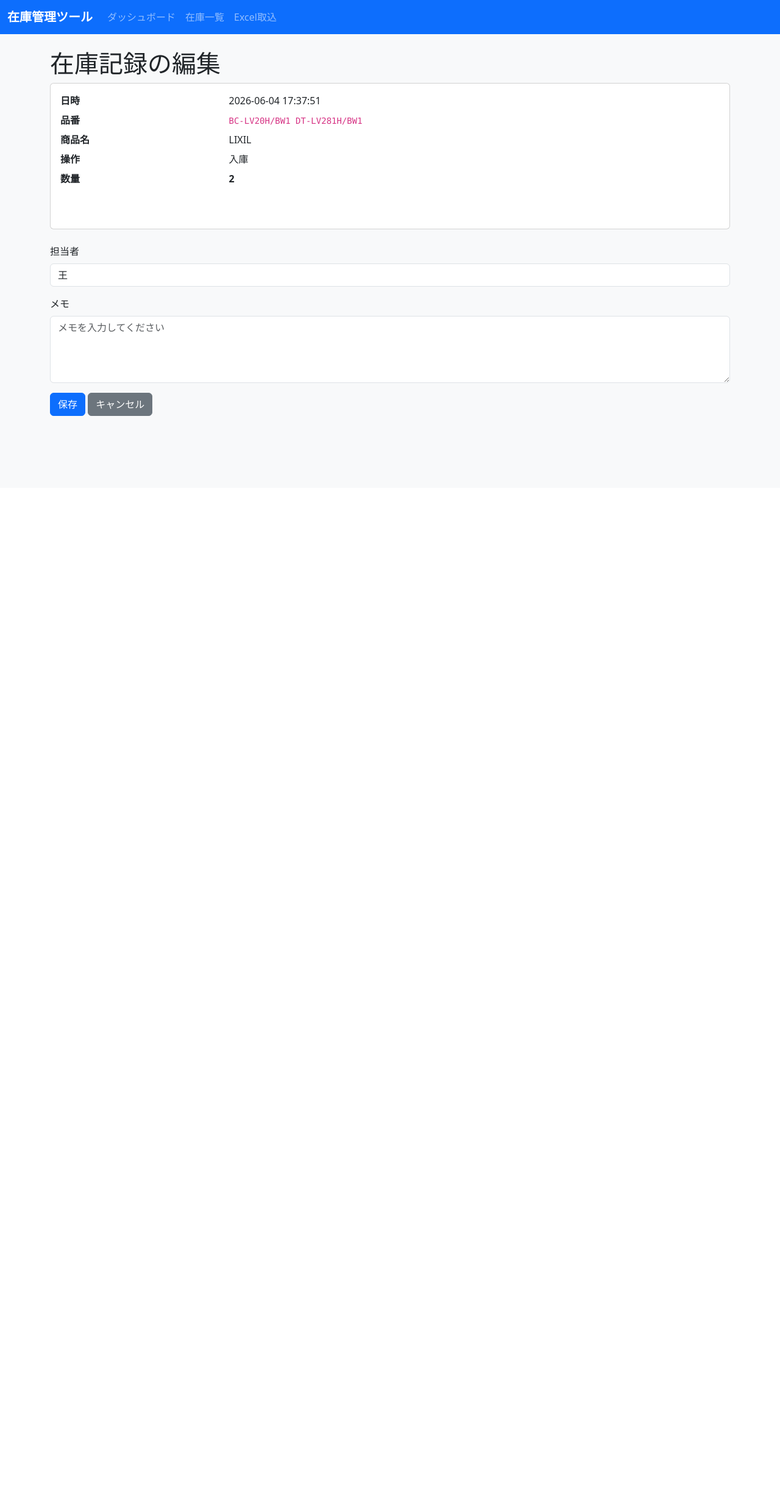
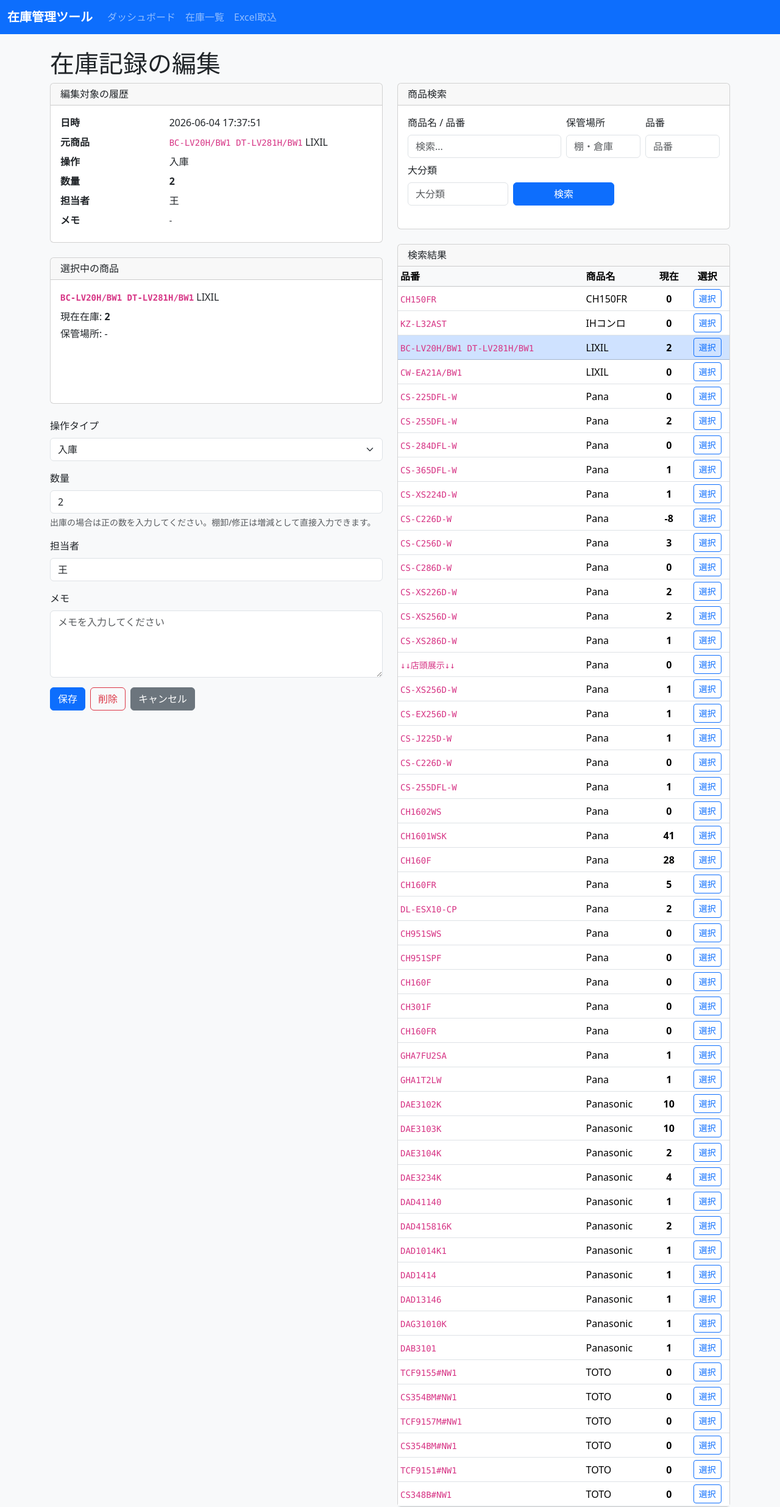
Before and after one commit to 970628809/Inventory, a Flask app: page /stock/log/edit/1 in a window 1280 px wide. Shown: the whole page at 61% size. Before the commit the page ends 682 px from the top, so only its background shows below. Run offline with Flask 2, Linux system fonts and the light colour scheme; data comes from the database, SQL or seed files in the repository; both versions use the stored data as it was after the commit.

Commit message:
before excel output2

```diff
--- a/inventory_app/app.py
+++ b/inventory_app/app.py
@@ -172,6 +172,14 @@ def parse_int(value):
             return int(float(value))
         except Exception:
             return 0
+
+
+def compute_stock_delta(operation_type, quantity):
+    if operation_type == "inbound":
+        return quantity
+    if operation_type == "outbound":
+        return -quantity
+    return quantity
 
 
 def get_cell(sheet, row, col):
@@ -488,27 +496,115 @@ def alert_settings(alert_type):
 
 @app.route("/stock/log/edit/<int:log_id>", methods=["GET", "POST"])
 def edit_stock_log(log_id):
+    params = parse_search_args()
+    selected_product_id = request.args.get("selected_product_id", type=int)
+
     conn = get_db_connection()
     log = conn.execute(
-        "SELECT stock_logs.*, products.name, products.sku FROM stock_logs JOIN products ON stock_logs.product_id = products.id WHERE stock_logs.id = ?",
+        "SELECT stock_logs.*, products.name, products.sku, products.current_stock AS product_current_stock FROM stock_logs JOIN products ON stock_logs.product_id = products.id WHERE stock_logs.id = ?",
         (log_id,),
     ).fetchone()
     if log is None:
         conn.close()
         return "ログが見つかりません。", 404
 
+    old_product = conn.execute(
+        "SELECT * FROM products WHERE id = ?",
+        (log["product_id"],),
+    ).fetchone()
+
+    search_sql, search_values = build_product_query(params)
+    search_results = conn.execute(search_sql + " LIMIT 50", search_values).fetchall()
+
+    if selected_product_id:
+        selected_product = conn.execute(
+            "SELECT * FROM products WHERE id = ?",
+            (selected_product_id,),
+        ).fetchone()
+        if selected_product is None:
+            selected_product = old_product
+    else:
+        selected_product = old_product
+
+    selected_product_id = selected_product["id"]
+
     error_message = None
     if request.method == "POST":
+        action = request.form.get("action", "save")
+        if action == "delete_log":
+            old_delta = compute_stock_delta(log["operation_type"], log["quantity"])
+            new_stock = old_product["current_stock"] - old_delta
+            conn.execute(
+                "UPDATE products SET current_stock = ?, updated_at = ? WHERE id = ?",
+                (new_stock, datetime.now().strftime("%Y-%m-%d %H:%M:%S"), old_product["id"]),
+            )
+            conn.execute("DELETE FROM stock_logs WHERE id = ?", (log_id,))
+            conn.commit()
+            conn.close()
+            flash("在庫記録を削除しました。", "success")
+            return redirect(url_for("dashboard"))
+
+        target_product_id = request.form.get("product_id", type=int)
+        operation_type = request.form.get("operation_type", log["operation_type"])
+        quantity = request.form.get("quantity", type=int)
         staff_name = request.form.get("staff_name", "").strip()
         note = request.form.get("note", "").strip()
-        conn.execute(
-            "UPDATE stock_logs SET staff_name = ?, note = ? WHERE id = ?",
-            (staff_name, note, log_id),
-        )
-        conn.commit()
-        conn.close()
-        flash("在庫記録を更新しました。", "success")
-        return redirect(url_for("dashboard"))
+
+        if target_product_id is None:
+            error_message = "商品を選択してください。"
+        elif operation_type not in ["inbound", "outbound", "adjustment", "modification"]:
+            error_message = "有効な操作タイプを選択してください。"
+        elif quantity is None:
+            error_message = "数量を入力してください。"
+        elif quantity < 0 and operation_type in ["inbound", "outbound"]:
+            error_message = "入庫または出庫の数量は0以上で入力してください。"
+        else:
+            old_delta = compute_stock_delta(log["operation_type"], log["quantity"])
+            new_delta = compute_stock_delta(operation_type, quantity)
+            if operation_type == "outbound":
+                quantity = abs(quantity)
+                new_delta = -quantity
+
+            if target_product_id == old_product["id"]:
+                new_stock = old_product["current_stock"] + (new_delta - old_delta)
+                if new_stock < 0:
+                    error_message = "在庫数が負になります。数量を調整してください。"
+                else:
+                    conn.execute(
+                        "UPDATE products SET current_stock = ?, updated_at = ? WHERE id = ?",
+                        (new_stock, datetime.now().strftime("%Y-%m-%d %H:%M:%S"), old_product["id"]),
+                    )
+            else:
+                target_product = conn.execute(
+                    "SELECT * FROM products WHERE id = ?",
+                    (target_product_id,),
+                ).fetchone()
+                if target_product is None:
+                    error_message = "選択した商品が見つかりません。"
+                else:
+                    new_stock_old = old_product["current_stock"] - old_delta
+                    new_stock_target = target_product["current_stock"] + new_delta
+                    if new_stock_old < 0 or new_stock_target < 0:
+                        error_message = "在庫数が負になります。商品と数量を確認してください。"
+                    else:
+                        conn.execute(
+                            "UPDATE products SET current_stock = ?, updated_at = ? WHERE id = ?",
+                            (new_stock_old, datetime.now().strftime("%Y-%m-%d %H:%M:%S"), old_product["id"]),
+                        )
+                        conn.execute(
+                            "UPDATE products SET current_stock = ?, updated_at = ? WHERE id = ?",
+                            (new_stock_target, datetime.now().strftime("%Y-%m-%d %H:%M:%S"), target_product_id),
+                        )
+
+            if error_message is None:
+                conn.execute(
+                    "UPDATE stock_logs SET product_id = ?, operation_type = ?, quantity = ?, staff_name = ?, note = ? WHERE id = ?",
+                    (target_product_id, operation_type, new_delta, staff_name, note, log_id),
+                )
+                conn.commit()
+                conn.close()
+                flash("在庫記録を更新しました。", "success")
+                return redirect(url_for("dashboard"))
 
     conn.close()
     return render_template(
@@ -516,6 +612,10 @@ def edit_stock_log(log_id):
         log=log,
         operation_label=OPERATION_LABELS.get(log["operation_type"], log["operation_type"]),
         error_message=error_message,
+        search_results=search_results,
+        params=params,
+        selected_product=selected_product,
+        selected_product_id=selected_product_id,
     )
 
 
--- a/inventory_app/templates/edit_stock_log.html
+++ b/inventory_app/templates/edit_stock_log.html
@@ -1,40 +1,154 @@
 {% extends 'base.html' %}
 {% block content %}
   <h1>在庫記録の編集</h1>
+
+  <div class="row gy-4">
+    <div class="col-lg-6">
       <div class="card mb-4">
+        <div class="card-header">
+          <h2 class="h6 mb-0">編集対象の履歴</h2>
+        </div>
         <div class="card-body">
           <dl class="row mb-0">
-        <dt class="col-sm-3">日時</dt>
-        <dd class="col-sm-9">{{ log.created_at }}</dd>
+            <dt class="col-sm-4">日時</dt>
+            <dd class="col-sm-8">{{ log.created_at }}</dd>
 
-        <dt class="col-sm-3">品番</dt>
-        <dd class="col-sm-9"><code>{{ log.sku }}</code></dd>
+            <dt class="col-sm-4">元商品</dt>
+            <dd class="col-sm-8"><code>{{ log.sku }}</code> {{ log.name }}</dd>
 
-        <dt class="col-sm-3">商品名</dt>
-        <dd class="col-sm-9">{{ log.name }}</dd>
+            <dt class="col-sm-4">操作</dt>
+            <dd class="col-sm-8">{{ operation_label }}</dd>
 
-        <dt class="col-sm-3">操作</dt>
-        <dd class="col-sm-9">{{ operation_label }}</dd>
+            <dt class="col-sm-4">数量</dt>
+            <dd class="col-sm-8"><strong>{{ log.quantity }}</strong></dd>
 
-        <dt class="col-sm-3">数量</dt>
-        <dd class="col-sm-9"><strong>{{ log.quantity }}</strong></dd>
+            <dt class="col-sm-4">担当者</dt>
+            <dd class="col-sm-8">{{ log.staff_name or '-' }}</dd>
+
+            <dt class="col-sm-4">メモ</dt>
+            <dd class="col-sm-8"><small>{{ log.note or '-' }}</small></dd>
           </dl>
         </div>
       </div>
 
+      <div class="card mb-4">
+        <div class="card-header">
+          <h2 class="h6 mb-0">選択中の商品</h2>
+        </div>
+        <div class="card-body">
+          <p class="mb-2"><strong><code>{{ selected_product.sku }}</code></strong> {{ selected_product.name }}</p>
+          <p class="mb-1">現在在庫: <strong>{{ selected_product.current_stock }}</strong></p>
+          <p class="mb-0">保管場所: {{ selected_product.location or '-' }}</p>
+        </div>
+      </div>
+
       <form method="post">
+        <input type="hidden" name="product_id" value="{{ selected_product.id }}">
+        <input type="hidden" name="action" value="save">
+
+        <div class="mb-3">
+          <label class="form-label">操作タイプ</label>
+          <select name="operation_type" class="form-select">
+            {% for key,label in {'inbound':'入庫','outbound':'出庫','adjustment':'棚卸','modification':'修正'}.items() %}
+              <option value="{{ key }}" {% if log.operation_type == key %}selected{% endif %}>{{ label }}</option>
+            {% endfor %}
+          </select>
+        </div>
+
+        <div class="mb-3">
+          <label class="form-label">数量</label>
+          <input type="number" name="quantity" value="{{ log.quantity if log.operation_type not in ['outbound'] else (-log.quantity) }}" class="form-control" step="1" min="0" placeholder="数量を入力してください">
+          <div class="form-text">出庫の場合は正の数を入力してください。棚卸/修正は増減として直接入力できます。</div>
+        </div>
+
         <div class="mb-3">
           <label class="form-label">担当者</label>
           <input type="text" name="staff_name" value="{{ log.staff_name or '' }}" class="form-control" placeholder="担当者名を入力してください">
         </div>
+
         <div class="mb-3">
           <label class="form-label">メモ</label>
           <textarea name="note" class="form-control" rows="4" placeholder="メモを入力してください">{{ log.note or '' }}</textarea>
         </div>
+
         {% if error_message %}
           <div class="alert alert-danger">{{ error_message }}</div>
         {% endif %}
+
+        <div class="d-flex gap-2">
           <button type="submit" class="btn btn-primary">保存</button>
+          <button type="submit" name="action" value="delete_log" class="btn btn-outline-danger" onclick="return confirm('この記録を削除すると、在庫数も変更されます。本当に実行しますか？');">削除</button>
           <a href="{{ url_for('dashboard') }}" class="btn btn-secondary">キャンセル</a>
+        </div>
       </form>
+    </div>
+
+    <div class="col-lg-6">
+      <div class="card mb-4">
+        <div class="card-header">
+          <h2 class="h6 mb-0">商品検索</h2>
+        </div>
+        <div class="card-body">
+          <form method="get" class="row gx-2 gy-2 align-items-end">
+            <input type="hidden" name="selected_product_id" value="{{ selected_product_id }}">
+            <div class="col-12 col-md-6">
+              <label class="form-label">商品名 / 品番</label>
+              <input type="text" name="q" value="{{ params.q }}" class="form-control" placeholder="検索...">
+            </div>
+            <div class="col-6 col-md-3">
+              <label class="form-label">保管場所</label>
+              <input type="text" name="location" value="{{ params.location }}" class="form-control" placeholder="棚・倉庫">
+            </div>
+            <div class="col-6 col-md-3">
+              <label class="form-label">品番</label>
+              <input type="text" name="sku" value="{{ params.sku }}" class="form-control" placeholder="品番">
+            </div>
+            <div class="col-12 col-md-4">
+              <label class="form-label">大分類</label>
+              <input type="text" name="big_category" value="{{ params.big_category }}" class="form-control" placeholder="大分類">
+            </div>
+            <div class="col-12 col-md-4">
+              <button type="submit" class="btn btn-primary w-100">検索</button>
+            </div>
+          </form>
+        </div>
+      </div>
+
+      <div class="card">
+        <div class="card-header">
+          <h2 class="h6 mb-0">検索結果</h2>
+        </div>
+        <div class="card-body p-0">
+          {% if search_results %}
+            <div class="table-responsive">
+              <table class="table table-sm table-hover mb-0">
+                <thead class="table-light">
+                  <tr>
+                    <th>品番</th>
+                    <th>商品名</th>
+                    <th class="text-center">現在</th>
+                    <th class="text-center">選択</th>
+                  </tr>
+                </thead>
+                <tbody>
+                  {% for product in search_results %}
+                    <tr {% if product.id == selected_product_id %}class="table-primary"{% endif %}>
+                      <td><code>{{ product.sku }}</code></td>
+                      <td>{{ product.name }}</td>
+                      <td class="text-center"><strong>{{ product.current_stock }}</strong></td>
+                      <td class="text-center">
+                        <a href="{{ url_for('edit_stock_log', log_id=log.id, q=params.q, sku=params.sku, big_category=params.big_category, location=params.location, selected_product_id=product.id) }}" class="btn btn-sm btn-outline-primary">選択</a>
+                      </td>
+                    </tr>
+                  {% endfor %}
+                </tbody>
+              </table>
+            </div>
+          {% else %}
+            <div class="p-4 text-center text-muted">該当する商品がありません。</div>
+          {% endif %}
+        </div>
+      </div>
+    </div>
+  </div>
 {% endblock %}
```
Also changed, not shown: inventory_app/inventory.db. Lines whose indentation alone changed are shown as unchanged.
